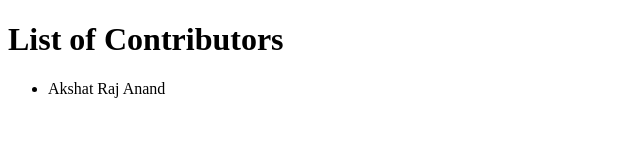
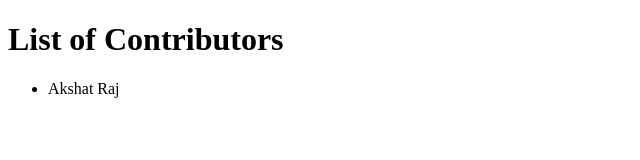
Before and after one commit to shrayansh95/First-timers, a plain HTML site: page index.html in a window 1280 px wide. Shown: the full height of the page, 0-640 px from the left. Drawn offline with Linux system fonts and the light colour scheme.

```diff
--- a/index.html
+++ b/index.html
@@ -9,7 +9,7 @@
 <body>
     <h1>List of Contributors</h1>
     <ul>
-        <li>Akshat Raj Anand</li>
+        <li>Akshat Raj</li>
 
     </uk>
 </body>
```
